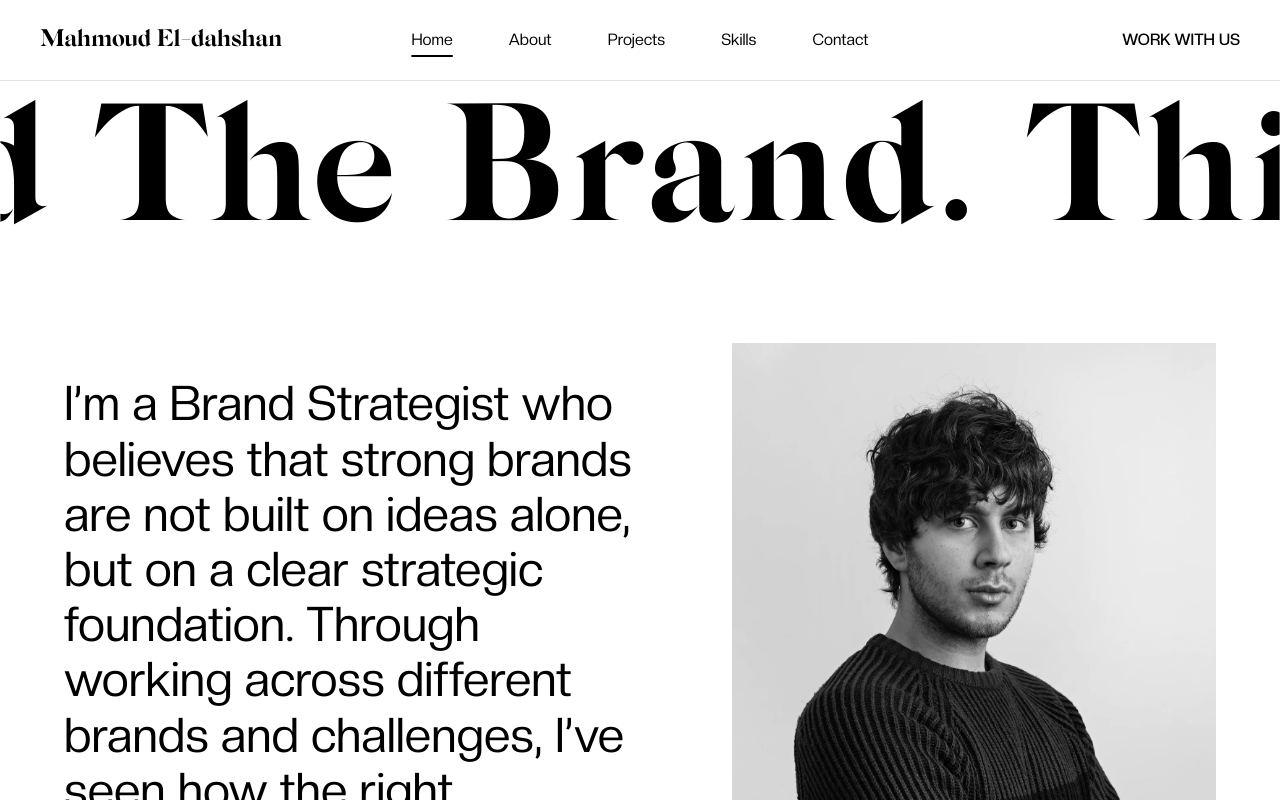
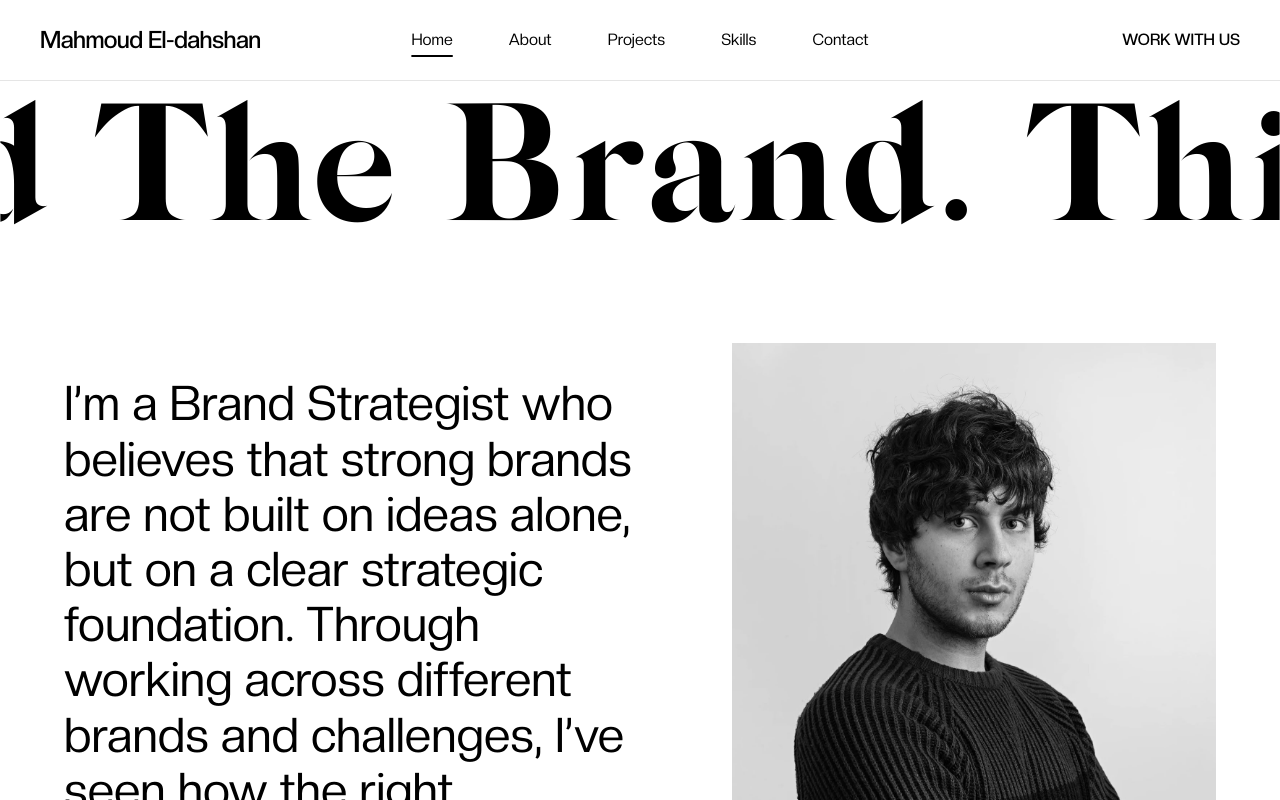
Before and after one commit to mostafa-sarhan/Mahmoud_Eldahshan, a React (Vite) app: page / in a window 1280 px wide. Shown: the top 800 px of the page. Built offline with nearby package versions, Linux system fonts and the light colour scheme; a web font is replaced by a local one.

Commit message:
Edit Workspace

```diff
--- a/src/components/Navbar/Navbar.tsx
+++ b/src/components/Navbar/Navbar.tsx
@@ -118,10 +118,10 @@ export default function Navbar() {
             inline-flex
             shrink-0
             rounded-full
-            font-serif
+            font-sans
             text-xl
             md:text-2xl
-            font-bold
+            font-medium
             tracking-tight
             text-black
             focus-visible:outline-none
```
